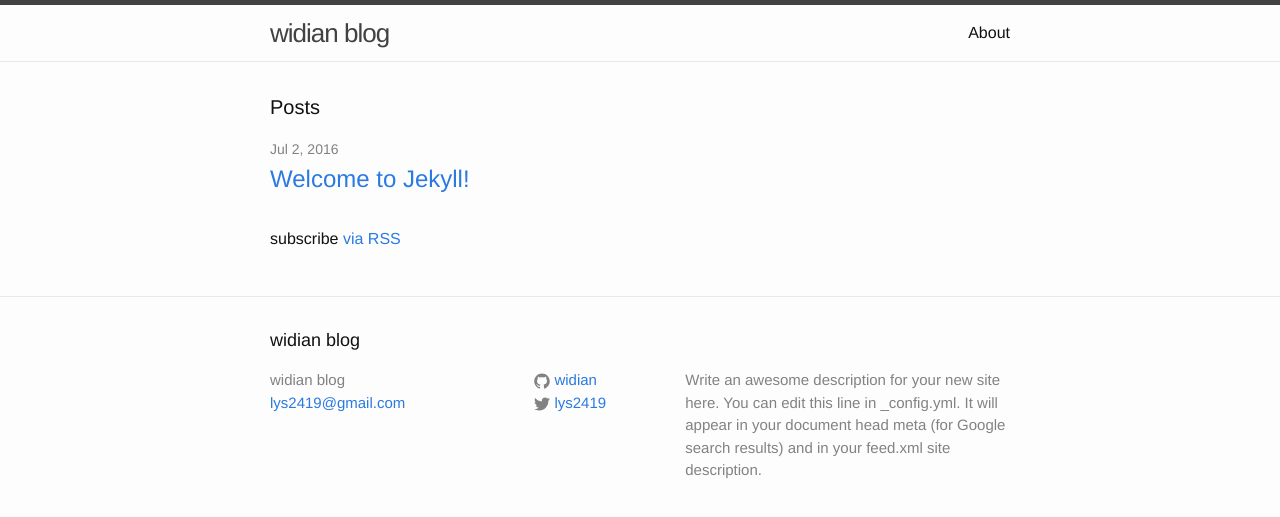
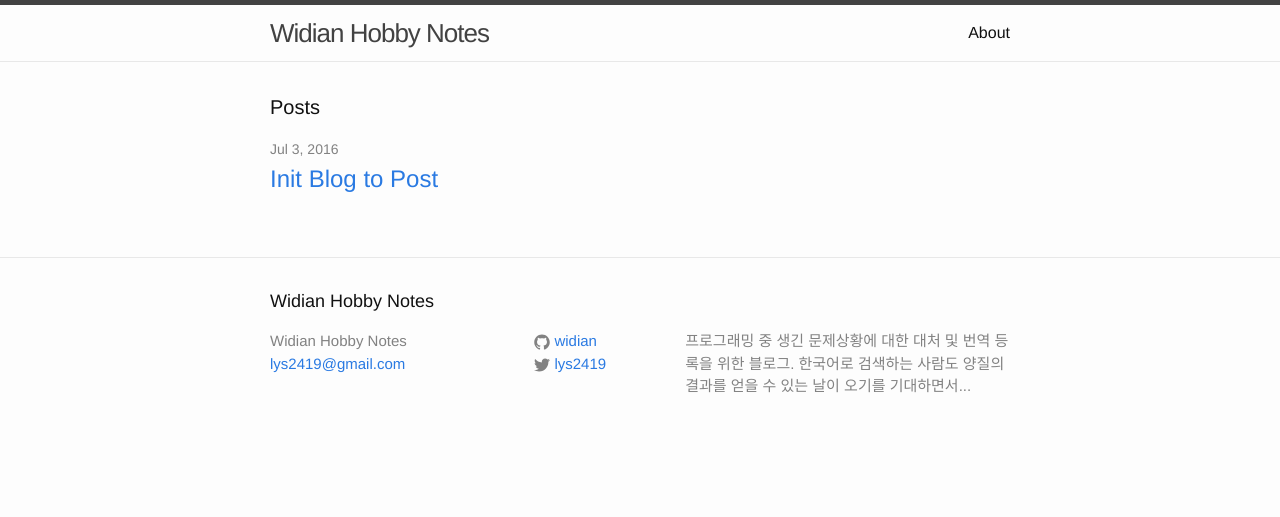
Before and after one commit to widian/widian.github.io, a Jekyll site: the page built from index.html, in a window 1280 px wide. Shown: the top 517 px of the page. Built offline with Jekyll 4.4.1, drawn with Linux system fonts in a browser that asks for light colours.

Commit message:
+ init post
- default post를 제거

```diff
--- a/_config.yml
+++ b/_config.yml
@@ -6,12 +6,11 @@
 # 'jekyll serve'. If you change this file, please restart the server process.
 
 # Site settings
-title: widian blog
+title: Widian Hobby Notes
 email: lys2419@gmail.com
 description: > # this means to ignore newlines until "baseurl:"
-  Write an awesome description for your new site here. You can edit this
-  line in _config.yml. It will appear in your document head meta (for
-  Google search results) and in your feed.xml site description.
+  프로그래밍 중 생긴 문제상황에 대한 대처 및 번역 등록을 위한 블로그.
+  한국어로 검색하는 사람도 양질의 결과를 얻을 수 있는 날이 오기를 기대하면서...
 baseurl: "" # the subpath of your site, e.g. /blog
 url: "http://widian.github.io/" # the base hostname & protocol for your site
 twitter_username: lys2419
--- a/index.html
+++ b/index.html
@@ -18,6 +18,6 @@ layout: default
     {% endfor %}
   </ul>
 
-  <p class="rss-subscribe">subscribe <a href="{{ "/feed.xml" | prepend: site.baseurl }}">via RSS</a></p>
+  <!-- <p class="rss-subscribe">subscribe <a href="{{ "/feed.xml" | prepend: site.baseurl }}">via RSS</a></p> -->
 
 </div>
```
Also changed, not shown: _posts/2016-07-03-init-blog.markdown (added, +13 -0 lines), _posts/2016-07-03-welcome-to-jekyll.markdown (deleted, +0 -25 lines), 1 other file.
